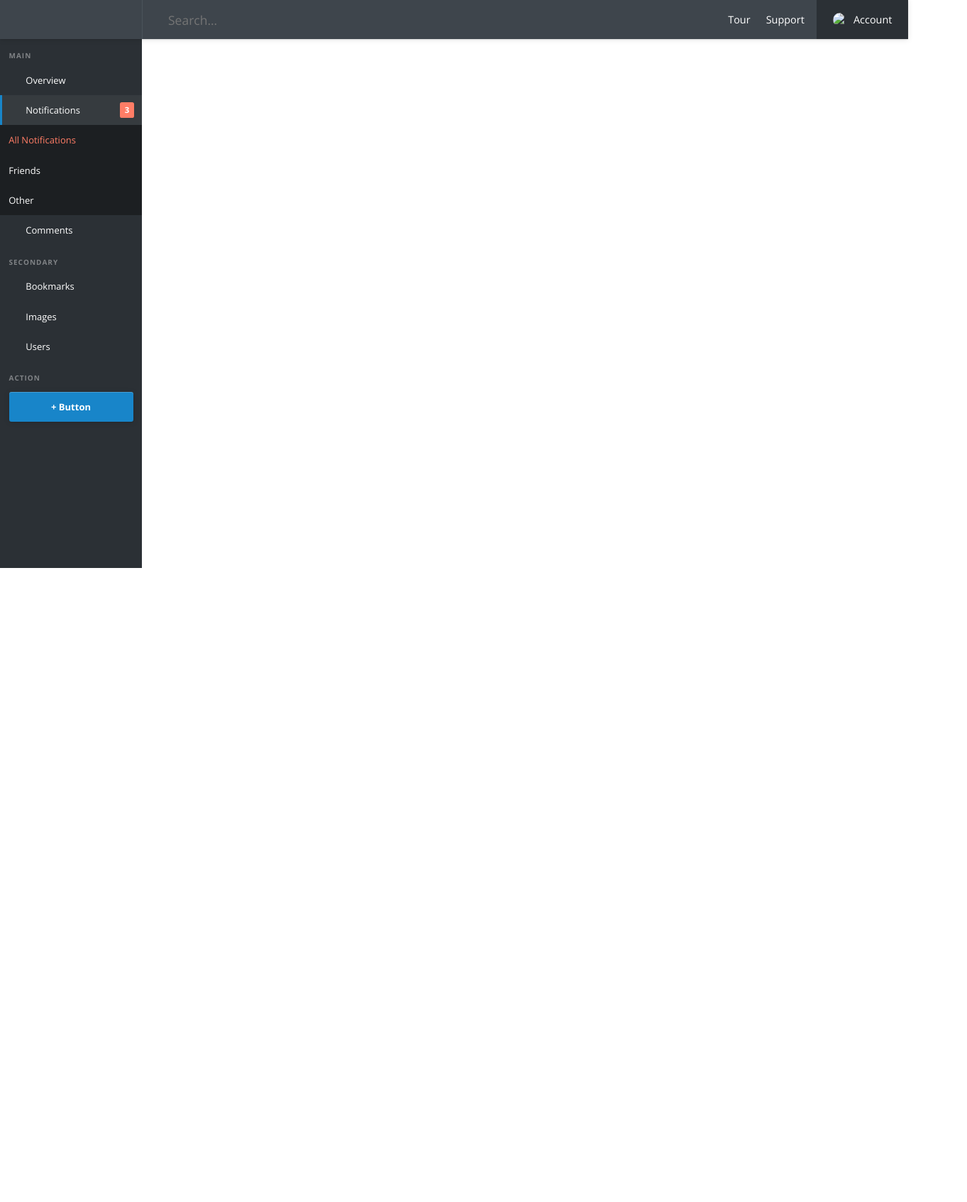
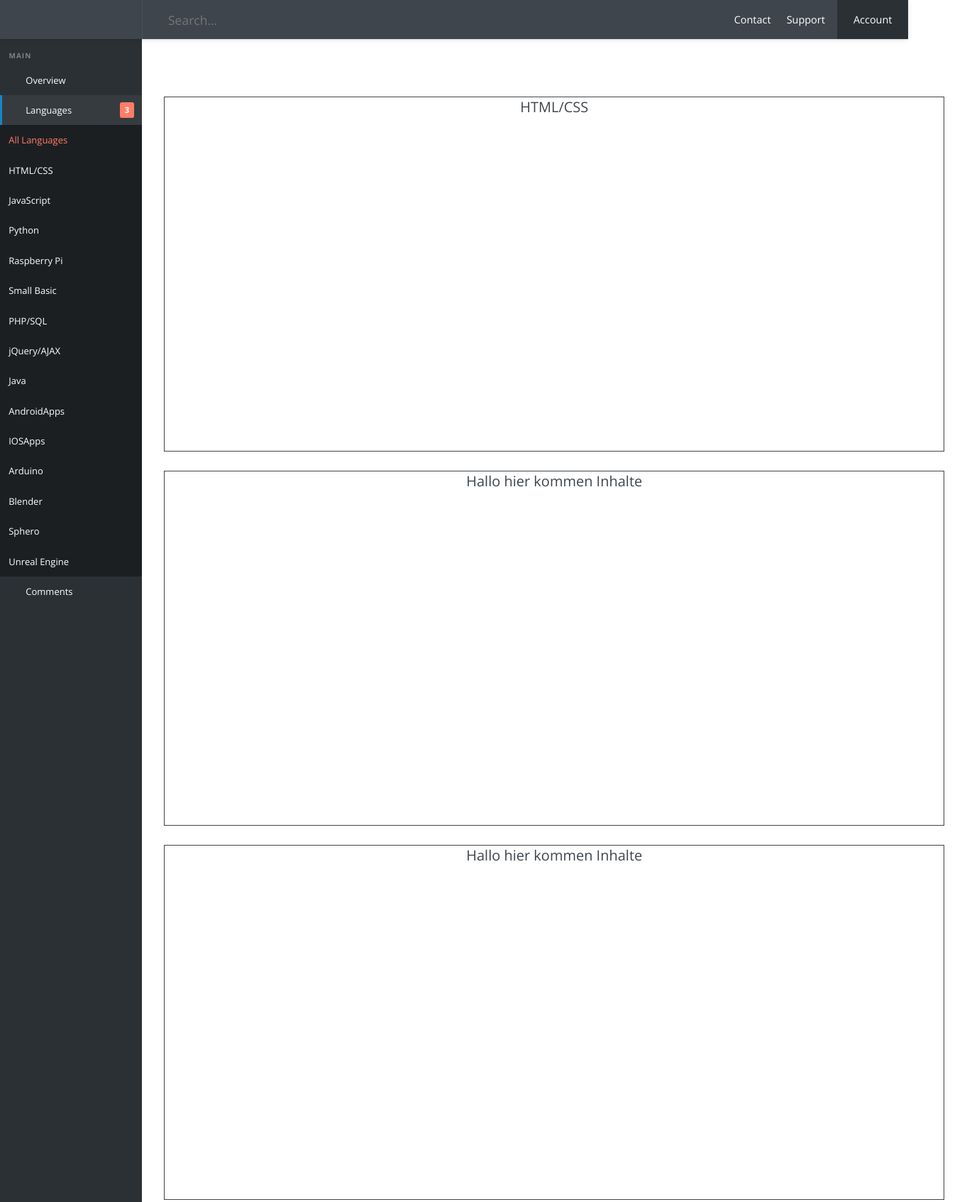
Before and after one commit to DarkCoding-eu/Web-Forum, a plain HTML site: page index.html in a window 1280 px wide. Shown: the top 1693 px of the page at 71% size, 1363 px wide, since content can reach past the window. Before the commit the page ends 800 px from the top, so only its background shows below. Drawn offline with nearby package versions, Linux system fonts and the light colour scheme; files whose address does not match are found by name.

Commit message:
compensate index

```diff
--- a/index.html
+++ b/index.html
@@ -24,11 +24,11 @@
     <button class="reset cd-nav-trigger js-cd-nav-trigger" aria-label="Toggle menu"><span></span></button>
 
     <ul class="cd-nav__list js-cd-nav__list">
-      <li class="cd-nav__item"><a href="#0">Tour</a></li>
+      <li class="cd-nav__item"><a href="#0">Contact</a></li>
       <li class="cd-nav__item"><a href="#0">Support</a></li>
       <li class="cd-nav__item cd-nav__item--has-children cd-nav__item--account js-cd-item--has-children">
         <a href="#0">
-          <img src="assets/img/cd-avatar.svg" alt="avatar">
+
           <span>Account</span>
         </a>
 
@@ -56,12 +56,25 @@
         </li>
 
         <li class="cd-side__item cd-side__item--has-children cd-side__item--notifications cd-side__item--selected js-cd-item--has-children">
-          <a href="#0">Notifications<span class="cd-count">3</span></a>
+          <a href="#0">Languages<span class="cd-count">3</span></a>
 
           <ul class="cd-side__sub-list">
-            <li class="cd-side__sub-item"><a aria-current="page" href="#0">All Notifications</a></li>
-            <li class="cd-side__sub-item"><a href="#0">Friends</a></li>
-            <li class="cd-side__sub-item"><a href="#0">Other</a></li>
+            <li class="cd-side__sub-item"><a aria-current="page" href="#0">All Languages</a></li>
+            <li class="cd-side__sub-item"><a href="#0">HTML/CSS</a></li>
+            <li class="cd-side__sub-item"><a href="#0">JavaScript</a></li>
+            <li class="cd-side__sub-item"><a href="#0">Python</a></li>
+            <li class="cd-side__sub-item"><a href="#0">Raspberry Pi</a></li>
+            <li class="cd-side__sub-item"><a href="#0">Small Basic</a></li>
+            <li class="cd-side__sub-item"><a href="#0">PHP/SQL</a></li>
+            <li class="cd-side__sub-item"><a href="#0">jQuery/AJAX</a></li>
+            <li class="cd-side__sub-item"><a href="#0">Java</a></li>
+            <li class="cd-side__sub-item"><a href="#0">AndroidApps</a></li>
+            <li class="cd-side__sub-item"><a href="#0">IOSApps</a></li>
+            <li class="cd-side__sub-item"><a href="#0">Arduino</a></li>
+            <li class="cd-side__sub-item"><a href="#0">Blender</a></li>
+            <li class="cd-side__sub-item"><a href="#0">Sphero</a></li>
+            <li class="cd-side__sub-item"><a href="#0">Unreal Engine</a></li>
+
           </ul>
         </li>
 
@@ -76,47 +89,34 @@
         </li>
       </ul>
 
-      <ul class="cd-side__list js-cd-side__list">
-        <li class="cd-side__label"><span>Secondary</span></li>
-        <li class="cd-side__item cd-side__item--has-children cd-side__item--bookmarks js-cd-item--has-children">
-          <a href="#0">Bookmarks</a>
-
-          <ul class="cd-side__sub-list">
-            <li class="cd-side__sub-item"><a href="#0">All Bookmarks</a></li>
-            <li class="cd-side__sub-item"><a href="#0">Edit Bookmark</a></li>
-            <li class="cd-side__sub-item"><a href="#0">Import Bookmark</a></li>
-          </ul>
-        </li>
-
-        <li class="cd-side__item cd-side__item--has-children cd-side__item--images js-cd-item--has-children">
-          <a href="#0">Images</a>
-
-          <ul class="cd-side__sub-list">
-            <li class="cd-side__sub-item"><a href="#0">All Images</a></li>
-            <li class="cd-side__sub-item"><a href="#0">Edit Image</a></li>
-          </ul>
-        </li>
-
-        <li class="cd-side__item cd-side__item--has-children cd-side__item--users js-cd-item--has-children">
-          <a href="#0">Users</a>
-
-          <ul class="cd-side__sub-list">
-            <li class="cd-side__sub-item"><a href="#0">All Users</a></li>
-            <li class="cd-side__sub-item"><a href="#0">Edit User</a></li>
-            <li class="cd-side__sub-item"><a href="#0">Add User</a></li>
-          </ul>
-        </li>
-      </ul>
-
-      <ul class="cd-side__list js-cd-side__list">
-        <li class="cd-side__label"><span>Action</span></li>
-        <li class="cd-side__btn"><button class="reset" href="#0">+ Button</button></li>
-      </ul>
     </nav>
 
     <div class="cd-content-wrapper">
       <div class="text-component text-center">
-
+          <div style="border-width: 1px;border-color: 696969; border-style:solid; width:1100px;height:500px; margin:0 auto;">
+              HTML/CSS
+          </div><br>
+          <div style="border-width: 1px;border-color: 696969; border-style:solid; width:1100px;height:500px; margin:0 auto;">
+              Hallo hier kommen Inhalte
+          </div><br>
+          <div style="border-width: 1px;border-color: 696969; border-style:solid; width:1100px;height:500px; margin:0 auto;">
+              Hallo hier kommen Inhalte
+          </div><br>
+          <div style="border-width: 1px;border-color: 696969; border-style:solid; width:1100px;height:500px; margin:0 auto;">
+              Hallo hier kommen Inhalte
+          </div><br>
+          <div style="border-width: 1px;border-color: 696969; border-style:solid; width:1100px;height:500px; margin:0 auto;">
+              Hallo hier kommen Inhalte
+          </div><br>
+          <div style="border-width: 1px;border-color: 696969; border-style:solid; width:1100px;height:500px; margin:0 auto;">
+              Hallo hier kommen Inhalte
+          </div><br>
+          <div style="border-width: 1px;border-color: 696969; border-style:solid; width:1100px;height:500px; margin:0 auto;">
+              Hallo hier kommen Inhalte
+          </div><br>
+          <div style="border-width: 1px;border-color: 696969; border-style:solid; width:1100px;height:500px; margin:0 auto;">
+              Hallo hier kommen Inhalte
+          </div><br>
 
       </div>
     </div> <!-- .content-wrapper -->
@@ -124,5 +124,6 @@
   <script src="assets/js/util.js"></script> <!-- util functions included in the CodyHouse framework -->
   <script src="assets/js/menu-aim.js"></script>
   <script src="assets/js/main.js"></script>
+
 </body>
 </html>
```
